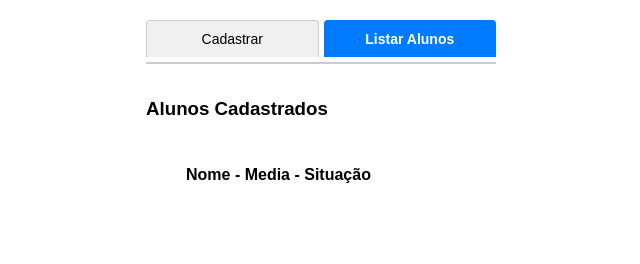
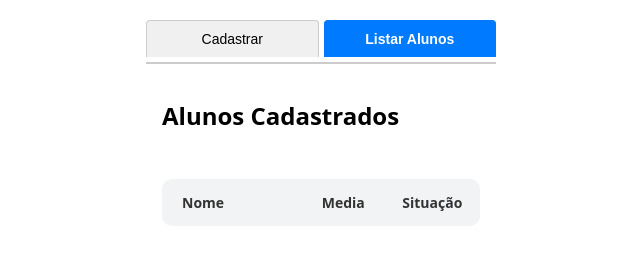
Before and after one commit to AbnerCosta002/POO-project-stackblitz, a website: page index.html in a window 1280 px wide. Both pictures are taken after a click on the button "Listar Alunos". Shown: the whole page, without its empty margins (319-959 px from the left). Drawn offline with Linux system fonts and the light colour scheme.

Commit message:
git commit -m "Corrige tabela de alunos e ajusta ordem dos scripts"

```diff
--- a/index.html
+++ b/index.html
@@ -3,6 +3,7 @@
   <head>
     <meta charset="UTF-8" />
     <link rel="stylesheet" href="./styles.css" />
+    <link rel="stylesheet" href="./tabStyles.css" />
     <meta name="viewport" content="width=device-width, initial-scale=1.0" />
     <title>Sistema Escolar</title>
   </head>
@@ -31,14 +32,13 @@
 
     <!-- Conteúdo da Aba 2: Listar -->
     <div id="tab-listar" class="tab-content">
-      <h3>Alunos Cadastrados</h3>
-      <ul class="Listar-alunos" id="alunos">
-        <!-- O JavaScript vai colocar os alunos aqui depois -->
-        <li>Nenhum aluno cadastrado ainda.</li>
-      </ul>
+      <h2>Alunos Cadastrados</h2>
+      <!-- Trocado de <ul> para <div> para eliminar recuos indesejados -->
+      <div id="alunos"></div>
     </div>
 
+    <!-- Aluno.js carregado ANTES de script.js -->
+    <script src="./Aluno.js"></script>
     <script src="./script.js"></script>
-    <script src="./Aluno.js"></script>
   </body>
 </html>
--- a/script.js
+++ b/script.js
@@ -6,6 +6,7 @@ function salvar() {
   let n3 = Number(document.getElementById('n3').value);
   let a1 = new Aluno(nome, n1, n2, n3);
   let m = a1.gerarMedia(n1, n2, n3);
+  a1.gerarEstado(m);
   turma[turma.length] = a1;
   alert('aluno cadastrado');
 }
@@ -21,17 +22,18 @@ function listar() {
   // Ajusta o conteúdo visível
   tabListar.classList.add('active');
   tabCadastrar.classList.remove('active');
-  let lista = '<b>Nome - Media - Situação </b><br>';
+  let lista = '<table>';
+  lista +="<tr><th><b>Nome</th> <th>Media</th> <th>Situação</th> </tr>";
   for (let i = 0; i < turma.length; i++) {
     lista =
       lista +
-      turma[i].nome +
-      ' - ' +
-      turma[i].media.toFixed(2) +
-      ' - ' +
-      turma[i].estado +
-      '<br>';
+      "<tr>"+
+      "<td>"+turma[i].nome + "</td>"+
+      "<td>"+turma[i].media.toFixed(1) + "</td>"+
+      "<td>"+turma[i].estado + "</td>" +
+      '</tr>';
   }
+  lista += "</table>"
   document.getElementById('alunos').innerHTML = lista;
 }
 
--- /dev/null
+++ b/tabStyles.css
@@ -0,0 +1,80 @@
+/* Container principal: centraliza o conteúdo e mantém o título e a tabela alinhados */
+.container, #tab-listar {
+  max-width: 600px;
+  margin: 0 auto;
+  padding: 0 16px;
+  text-align: center; /* Centraliza botões e títulos se desejar */
+}
+
+/* Alinhamento do Título */
+#tab-listar h2,
+h2 {
+  text-align: left; /* Garante que o título começa exatamente onde a tabela começa */
+  margin-bottom: 20px;
+  font-family: system-ui, -apple-system, sans-serif;
+}
+
+/* Estrutura da Tabela */
+#alunos {
+  width: 100%;
+  margin-top: 15px;
+}
+
+#alunos table {
+  width: 100%;
+  border-collapse: separate;
+  border-spacing: 0;
+  font-family: system-ui, -apple-system, sans-serif;
+  font-size: 14px;
+  table-layout: fixed; /* Força o cumprimento exato da largura das colunas */
+}
+
+/* Largura e alinhamento das colunas */
+#alunos th:nth-child(1),
+#alunos td:nth-child(1) {
+  width: 45%;
+  text-align: left;
+  padding-left: 20px;
+}
+
+#alunos th:nth-child(2),
+#alunos td:nth-child(2) {
+  width: 25%;
+  text-align: center;
+}
+
+#alunos th:nth-child(3),
+#alunos td:nth-child(3) {
+  width: 30%;
+  text-align: center;
+}
+
+/* Cabeçalho com fundo cinzento e cantos arredondados */
+#alunos th {
+  background-color: #f1f3f5;
+  color: #333;
+  padding: 14px 12px;
+  font-weight: 600;
+}
+
+#alunos th:first-child {
+  border-top-left-radius: 10px;
+  border-bottom-left-radius: 10px;
+}
+
+#alunos th:last-child {
+  border-top-right-radius: 10px;
+  border-bottom-right-radius: 10px;
+}
+
+/* Células dos alunos */
+#alunos td {
+  padding: 14px 12px;
+  border-bottom: 1px solid #e5e5e5;
+  color: #333;
+}
+
+/* Efeito ao passar o cursor */
+#alunos tr:hover td {
+  background-color: #f8f9fa;
+}
```
Also changed, not shown: 1 other file.
